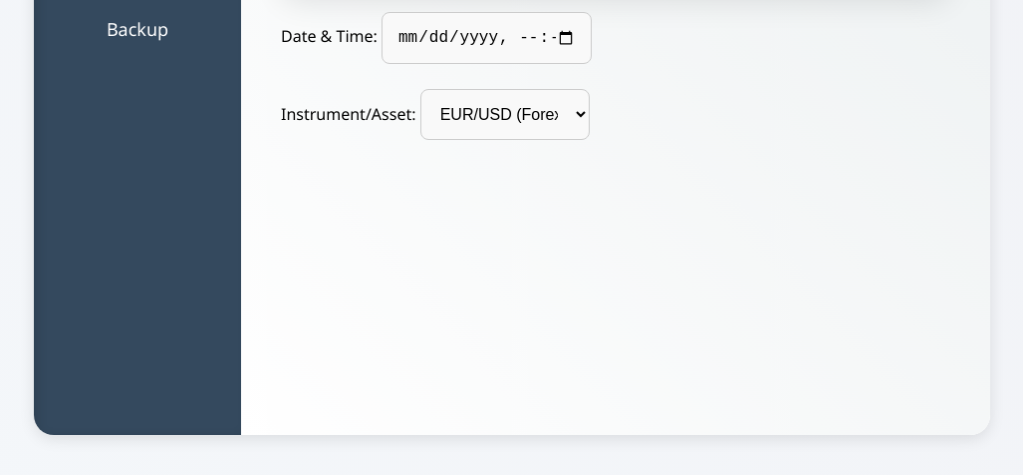
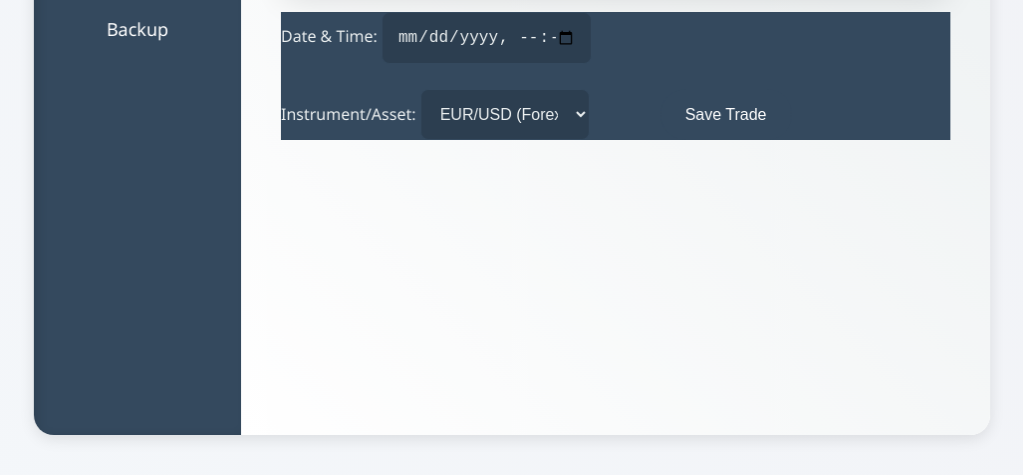
Before and after one commit to Ayush00-ship/Journal-book, a plain HTML site: page index.html in a window 1280 px wide. Both pictures are taken after a click on the button "Toggle Dark Mode". Shown: the part 325-800 px from the top of the page, without its empty margins (128-1151 px from the left). Drawn offline with Linux system fonts and the light colour scheme.

Commit message:
Update index.html

```diff
--- a/index.html
+++ b/index.html
@@ -312,3 +312,24 @@
               <option value="SILVER">SILVER (Commodity)</option>
               <option value="OIL">OIL (Commodity)</option>
               <option value="COPPER">COPPER (Commodity)</option>
+            </select>
+          </div>
+
+          <!-- Add remaining form inputs as needed -->
+
+          <button type="submit">Save Trade</button>
+        </form>
+      </div>
+
+    </div>
+  </div>
+
+  <script>
+    // Toggle dark mode
+    function toggleDarkMode() {
+      document.body.classList.toggle('dark-mode');
+    }
+  </script>
+
+</body>
+</html>
```
